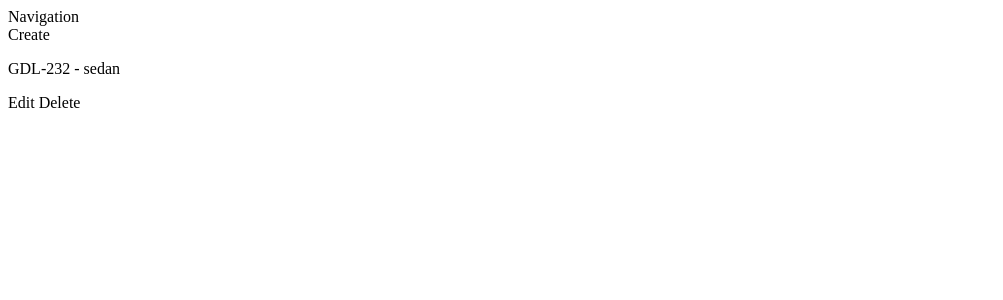
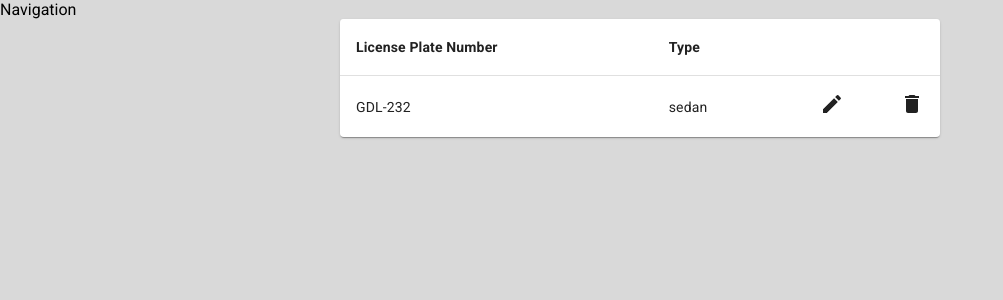
Before and after one commit to akosfi/donehw, a React (Create React App) app: page / in a window 1280 px wide. Shown: the top 300 px of the page, without its empty margins (0-1003 px from the left). Built offline with nearby package versions, Linux system fonts and the light colour scheme.

Commit message:
[feature] Cars page design.

```diff
--- a/package.json
+++ b/package.json
@@ -3,6 +3,8 @@
   "version": "0.1.0",
   "private": true,
   "dependencies": {
+    "@emotion/react": "^11.7.1",
+    "@emotion/styled": "^11.6.0",
     "@mui/icons-material": "^5.2.5",
     "@mui/material": "^5.2.8",
     "@mui/styles": "^5.2.3",
--- a/src/App.tsx
+++ b/src/App.tsx
@@ -8,6 +8,8 @@ import Navigation from "components/common/Navigation";
 import CarsPage from "components/pages/CarsPage";
 import CarEditPage from "components/pages/CarEditPage";
 import CarCreatePage from "components/pages/CarCreatePage";
+//
+import "assets/global/style.module.scss";
 
 const App: FC = () => {
     const dispatch = useDispatch();
--- /dev/null
+++ b/src/assets/global/style.module.scss
@@ -0,0 +1,11 @@
+@import url("https://fonts.googleapis.com/css?family=Roboto:300,400,500,700&display=swap");
+
+* {
+  margin: 0;
+  padding: 0;
+  font-family: "Roboto", sans-serif;
+}
+
+body {
+  background: #d9d9d9;
+}
--- /dev/null
+++ b/src/components/common/PageLayout/index.tsx
@@ -0,0 +1,16 @@
+import { FC, memo, ReactElement } from "react";
+import { Box, Paper } from "@mui/material";
+
+type Props = {
+    children: ReactElement;
+};
+
+const PageLayout: FC<Props> = ({ children }) => {
+    return (
+        <Box sx={{ maxWidth: "600px", width: "100%", margin: "0 auto" }}>
+            <Paper elevation={0}>{children}</Paper>
+        </Box>
+    );
+};
+
+export default memo(PageLayout);
--- a/src/components/pages/CarsPage/components/CarsList/components/CarsListItem/index.tsx
+++ b/src/components/pages/CarsPage/components/CarsList/components/CarsListItem/index.tsx
@@ -1,6 +1,8 @@
 import { FC, memo } from "react";
 import { useDispatch, useSelector } from "react-redux";
 import { useNavigate } from "react-router-dom";
+import { TableCell, TableRow } from "@mui/material";
+import { Edit, Delete } from "@mui/icons-material";
 //
 import CarSelectors from "redux/car/selectors";
 import { CarActions } from "redux/car/slice";
@@ -24,14 +26,16 @@ const CarsListItem: FC<Props> = ({ id }) => {
     }
 
     return (
-        <div>
-            <p>
-                {car.licensePlateNumber} - {car.type}
-            </p>
-            <p>
-                <span onClick={handleEditButtonClick}>Edit</span> <span onClick={handleDeleteButtonClick}>Delete</span>
-            </p>
-        </div>
+        <TableRow key={id} sx={{ "&:last-child td, &:last-child th": { border: 0 } }}>
+            <TableCell>{car.licensePlateNumber}</TableCell>
+            <TableCell>{car.type}</TableCell>
+            <TableCell align="right" sx={{ width: "48px" }}>
+                <Edit onClick={handleEditButtonClick} sx={{ cursor: "pointer" }} />
+            </TableCell>
+            <TableCell align="right" sx={{ width: "48px" }}>
+                <Delete onClick={handleDeleteButtonClick} sx={{ cursor: "pointer" }} />
+            </TableCell>
+        </TableRow>
     );
 };
 
--- a/src/components/pages/CarsPage/components/CarsList/index.tsx
+++ b/src/components/pages/CarsPage/components/CarsList/index.tsx
@@ -1,6 +1,7 @@
 import { FC, memo } from "react";
 import { useSelector } from "react-redux";
 import { map } from "lodash";
+import { Table, TableBody, TableCell, TableContainer, TableHead, TableRow, Paper } from "@mui/material";
 //
 import CarSelectors from "redux/car/selectors";
 import CarsListItem from "components/pages/CarsPage/components/CarsList/components/CarsListItem";
@@ -9,11 +10,27 @@ const CarsList: FC = () => {
     const cars = useSelector(CarSelectors.getCars);
 
     return (
-        <div>
-            {map(cars, ({ id }) => (
-                <CarsListItem key={id} id={id} />
-            ))}
-        </div>
+        <TableContainer component={Paper}>
+            <Table>
+                <TableHead>
+                    <TableRow>
+                        <TableCell>
+                            <b>License Plate Number</b>
+                        </TableCell>
+                        <TableCell>
+                            <b>Type</b>
+                        </TableCell>
+                        <TableCell />
+                        <TableCell />
+                    </TableRow>
+                </TableHead>
+                <TableBody>
+                    {map(cars, ({ id }) => (
+                        <CarsListItem key={id} id={id} />
+                    ))}
+                </TableBody>
+            </Table>
+        </TableContainer>
     );
 };
 
--- a/src/components/pages/CarsPage/index.tsx
+++ b/src/components/pages/CarsPage/index.tsx
@@ -1,20 +1,19 @@
 import { FC, memo } from "react";
 import { useNavigate } from "react-router-dom";
+//import { Button } from "@mui/material";
 //
+import PageLayout from "components/common/PageLayout";
 import CarsList from "components/pages/CarsPage/components/CarsList";
 
 const CarsPage: FC = () => {
-    const navigate = useNavigate();
+    //const navigate = useNavigate();
 
-    const handleCreateButtonClick = () => navigate("/cars/new");
+    //const handleCreateButtonClick = () => navigate("/cars/new");
 
     return (
-        <div>
-            <div>
-                <span onClick={handleCreateButtonClick}>Create</span>
-            </div>
+        <PageLayout>
             <CarsList />
-        </div>
+        </PageLayout>
     );
 };
 
```
Also changed, not shown: 1 other file (tests, documents, lock files or other folders).
